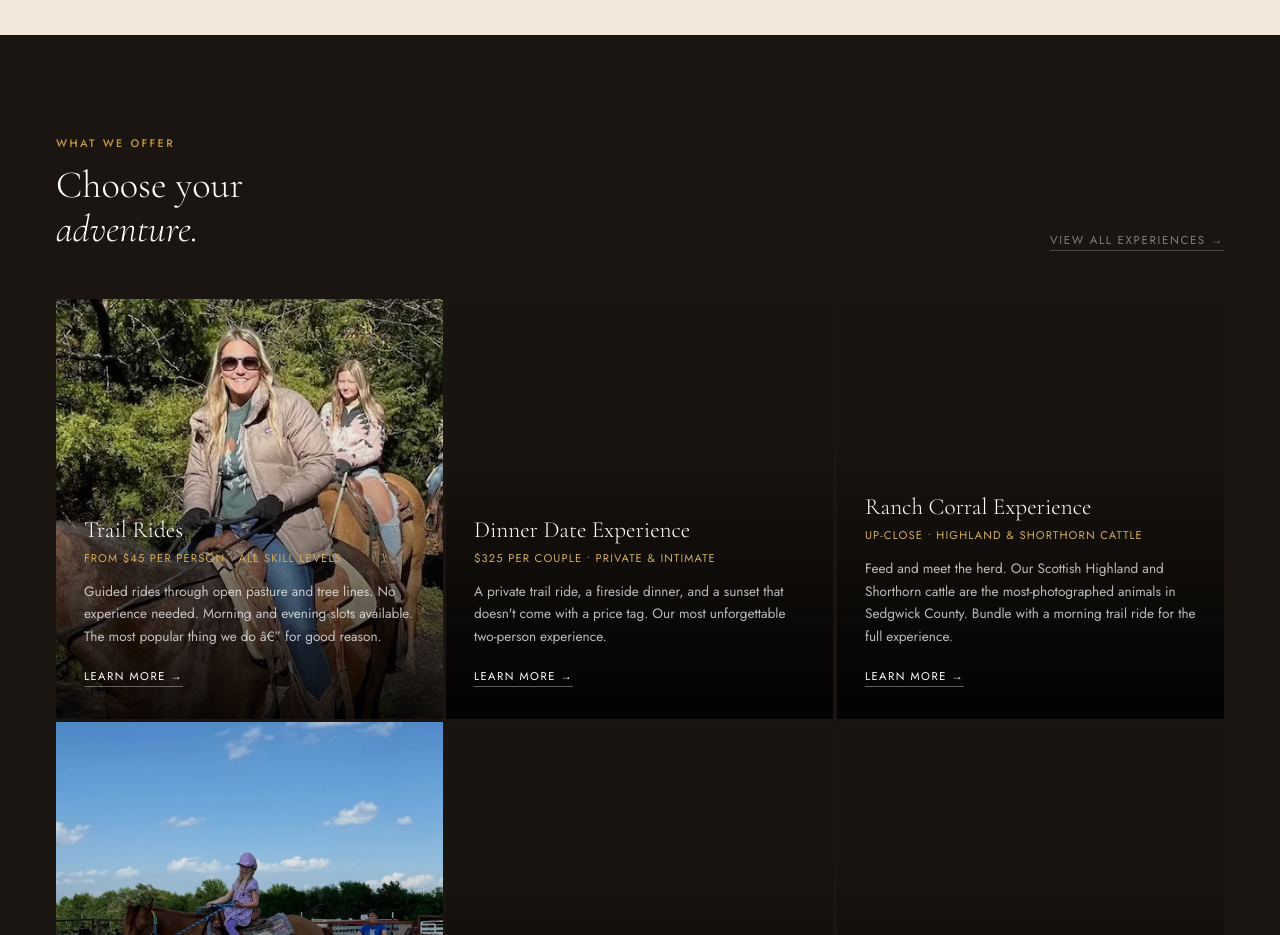
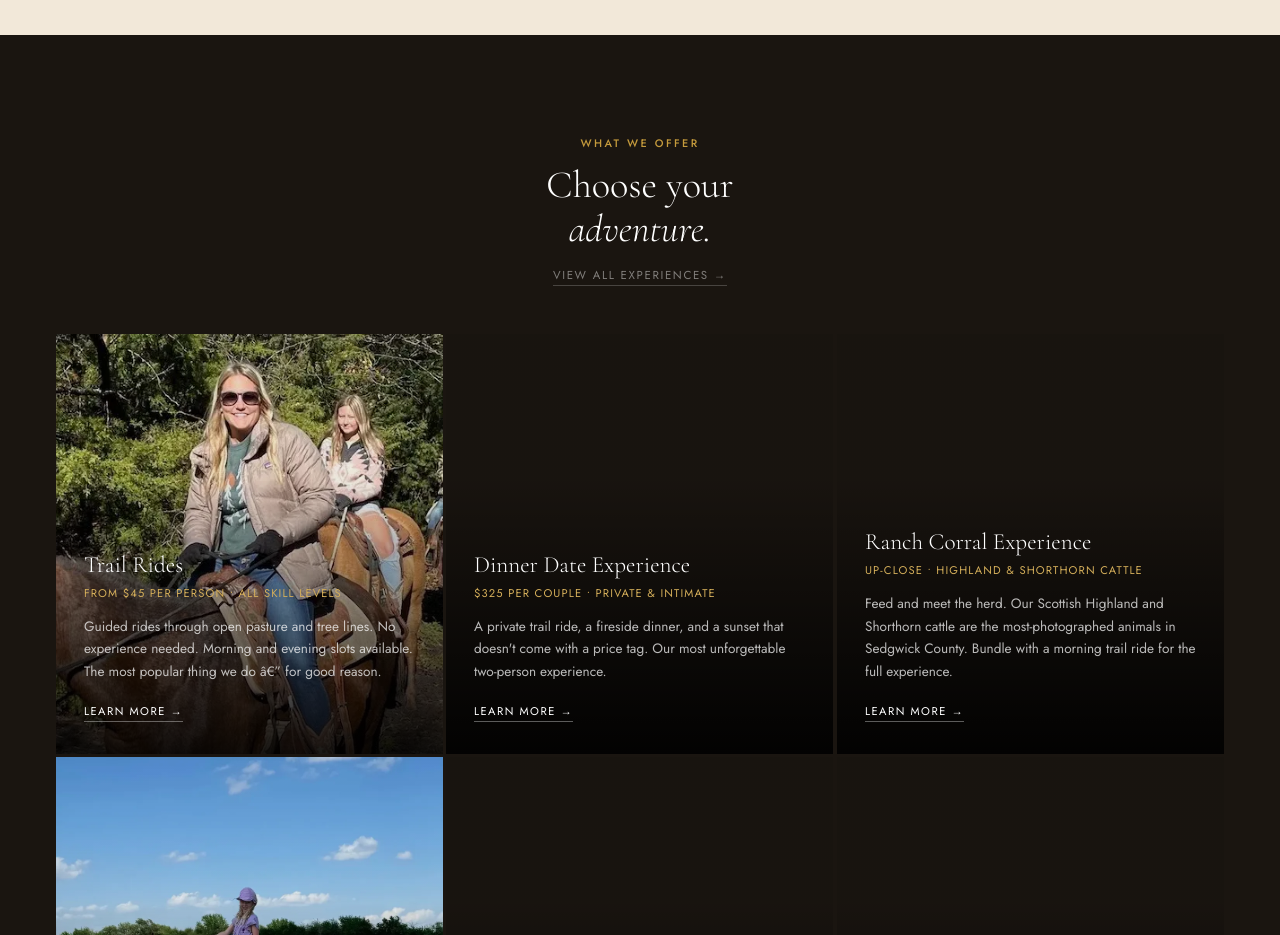
Before and after one commit to killergrowth/diamond-springs-ranch, a website: page index.html in a window 1280 px wide. Shown: the part 1480-2415 px from the top of the page. Drawn offline with nearby package versions, Linux system fonts and the light colour scheme; a script that the page names is missing; a web font is replaced by a local one.

Commit message:
fix: center experiences section header to match other sections

```diff
--- a/v2.css
+++ b/v2.css
@@ -262,7 +262,7 @@ p { line-height: 1.75; }
 .v2-exp { padding: 100px 0; background: var(--black); overflow: hidden; }
 .v2-exp-header {
   padding: 0 56px; margin-bottom: 48px;
-  display: flex; align-items: flex-end; justify-content: space-between;
+  text-align: center;
 }
 .v2-exp-header .overline { display: block; margin-bottom: 12px; }
 .v2-exp-header h2 {
@@ -271,10 +271,10 @@ p { line-height: 1.75; }
 }
 .v2-exp-header h2 em { font-style: italic; }
 .v2-exp-see-all {
+  display: inline-block; margin-top: 16px;
   font-size: 0.72rem; letter-spacing: 0.14em; text-transform: uppercase;
   color: rgba(255,255,255,0.45); border-bottom: 1px solid rgba(255,255,255,0.2);
   padding-bottom: 2px; transition: color 0.2s, border-color 0.2s;
-  white-space: nowrap; margin-left: 32px; flex-shrink: 0;
 }
 .v2-exp-see-all:hover { color: var(--gold); border-color: var(--gold); }
 .v2-exp-cards {
--- a/v2/v2.css
+++ b/v2/v2.css
@@ -262,7 +262,7 @@ p { line-height: 1.75; }
 .v2-exp { padding: 100px 0; background: var(--black); overflow: hidden; }
 .v2-exp-header {
   padding: 0 56px; margin-bottom: 48px;
-  display: flex; align-items: flex-end; justify-content: space-between;
+  text-align: center;
 }
 .v2-exp-header .overline { display: block; margin-bottom: 12px; }
 .v2-exp-header h2 {
@@ -271,10 +271,10 @@ p { line-height: 1.75; }
 }
 .v2-exp-header h2 em { font-style: italic; }
 .v2-exp-see-all {
+  display: inline-block; margin-top: 16px;
   font-size: 0.72rem; letter-spacing: 0.14em; text-transform: uppercase;
   color: rgba(255,255,255,0.45); border-bottom: 1px solid rgba(255,255,255,0.2);
   padding-bottom: 2px; transition: color 0.2s, border-color 0.2s;
-  white-space: nowrap; margin-left: 32px; flex-shrink: 0;
 }
 .v2-exp-see-all:hover { color: var(--gold); border-color: var(--gold); }
 .v2-exp-cards {
```
